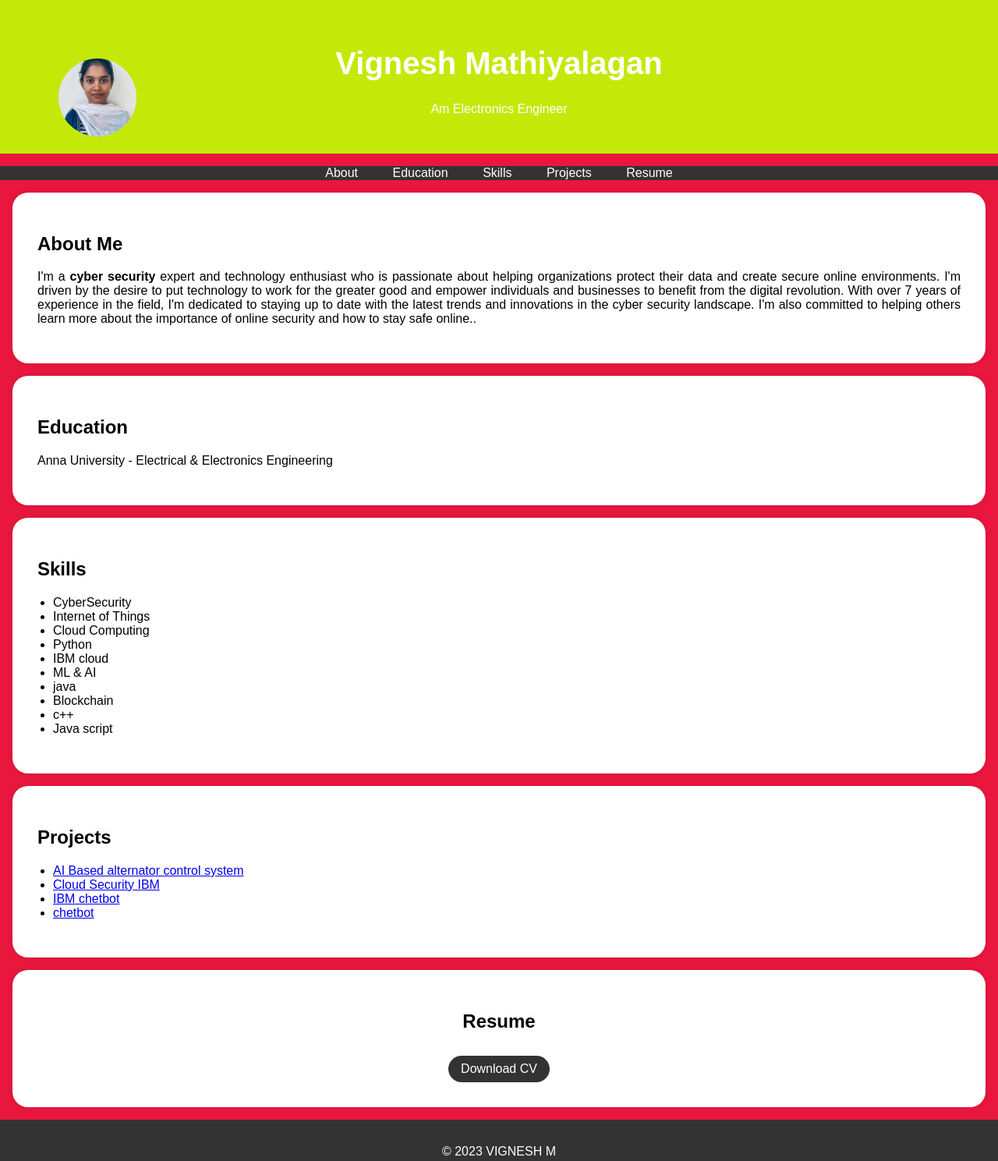
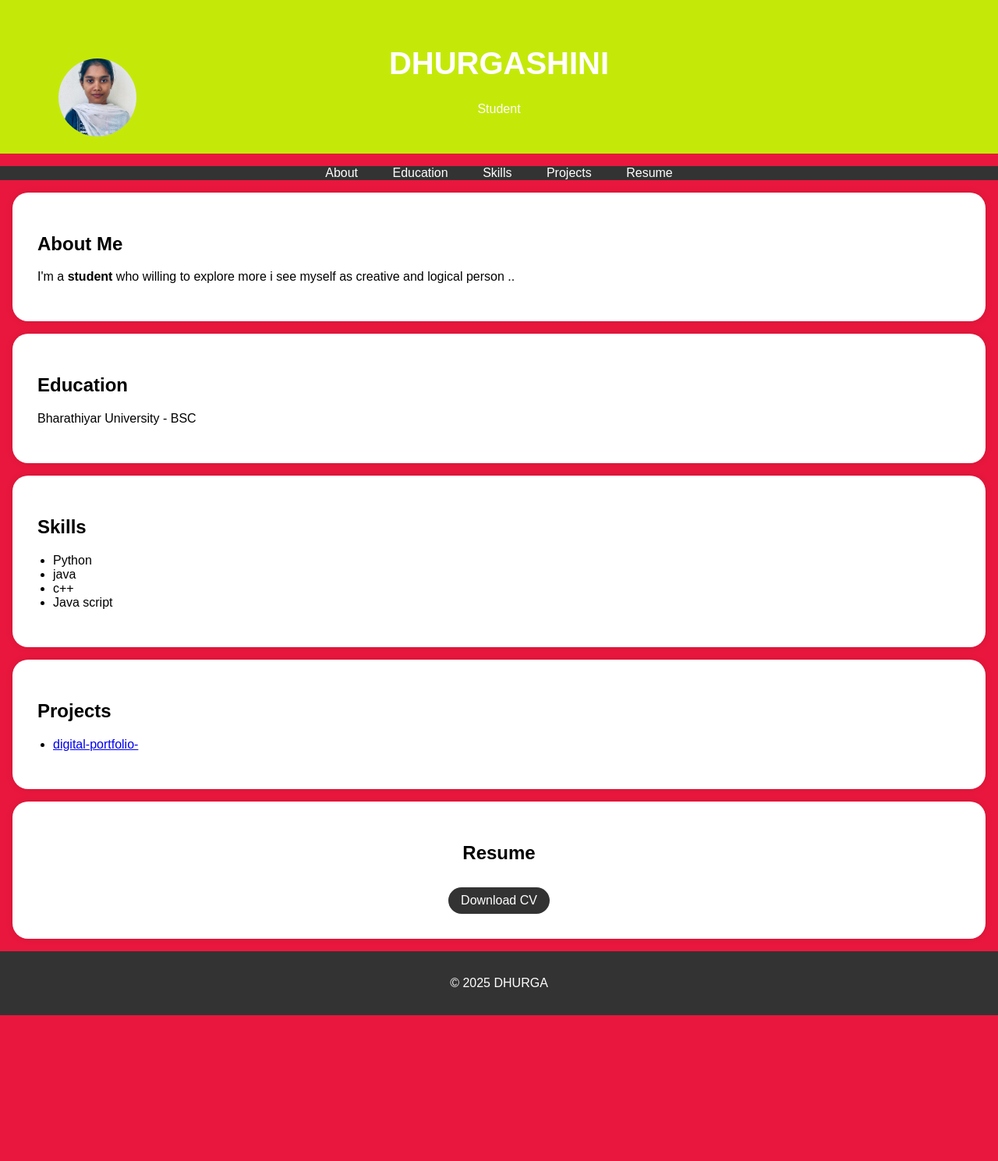
Before and after one commit to dhurgashini/digital-portfolio-, a plain HTML site: page index.html in a window 1280 px wide. Shown: the whole page at 78% size. After the commit the page ends 1302 px from the top, so only its background shows below. Drawn offline with Linux system fonts and the light colour scheme.

Commit message:
Update index.html

```diff
--- a/index.html
+++ b/index.html
@@ -96,8 +96,8 @@
         <div class="header-content">
             <!-- Add your profile picture here -->
             <img src="./Dhurga.jpg" alt="Your Profile Picture" class="profile-picture">
-            <h1>Vignesh Mathiyalagan</h1>
-            <p>Am Electronics Engineer</p>
+            <h1>DHURGASHINI</h1>
+            <p>Student</p>
         </div>
     </header>
 
@@ -115,14 +115,14 @@
     <section id="about">
         <div class="section-content">
             <h2>About Me</h2>
-            <p>I'm a <b>cyber security </b>expert and technology enthusiast who is passionate about helping organizations protect their data and create secure online environments. I'm driven by the desire to put technology to work for the greater good and empower individuals and businesses to benefit from the digital revolution. With over 7 years of experience in the field, I'm dedicated to staying up to date with the latest trends and innovations in the cyber security landscape. I'm also committed to helping others learn more about the importance of online security and how to stay safe online..</p>
+            <p>I'm a <b>student </b>who willing to explore more i see myself as creative and logical person ..</p>
         </div>
     </section>
 
     <section id="education">
         <div class="section-content">
             <h2>Education</h2>
-            <p>Anna University  - Electrical & Electronics Engineering</p>
+            <p>Bharathiyar University  - BSC</p>
 
 
         </div>
@@ -132,14 +132,8 @@
         <div class="section-content">
             <h2>Skills</h2>
             <ul>
-                <li>CyberSecurity</li>
-                <li>Internet of Things</li>
-                <li>Cloud Computing</li>
                 <li>Python</li>
-                <li>IBM cloud</li>
-                <li>ML & AI</li>
                 <li>java</li>
-                <li>Blockchain</li>
                 <li>c++</li>
                 <li>Java script</li>
             </ul>
@@ -150,10 +144,7 @@
         <div class="section-content">
             <h2>Projects</h2>
             <ul>
-                <li><a href="#">AI Based alternator control system</a></li>
-                <li><a href="https://github.com/techtrainer20/blockchain.git">Cloud Security IBM</a></li>
-                <li><a href="#">IBM chetbot</a></li>
-                <li><a href="#">chetbot</a></li>
+                <li><a href="#">digital-portfolio-</a></li>
                 <!-- Add more project links here -->
             </ul>
         </div>
@@ -171,7 +162,7 @@
     </section>
 
     <footer>
-        <p>&copy; 2023 VIGNESH M</p>
+        <p>&copy; 2025 DHURGA</p>
     </footer>
 
     <script>
```
